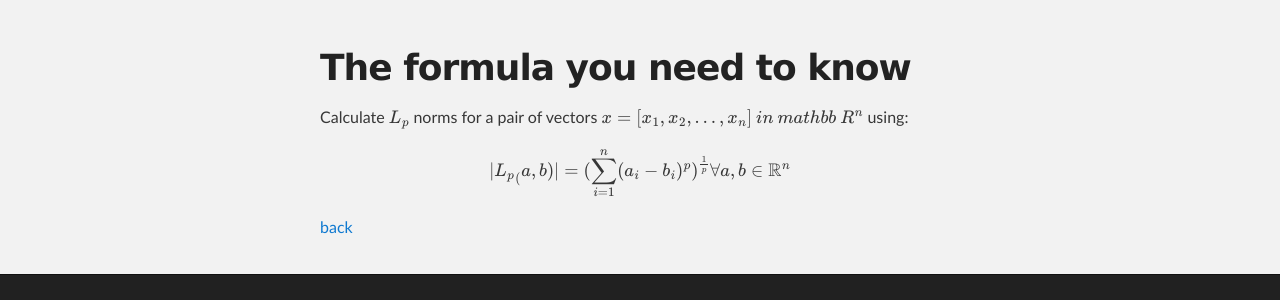
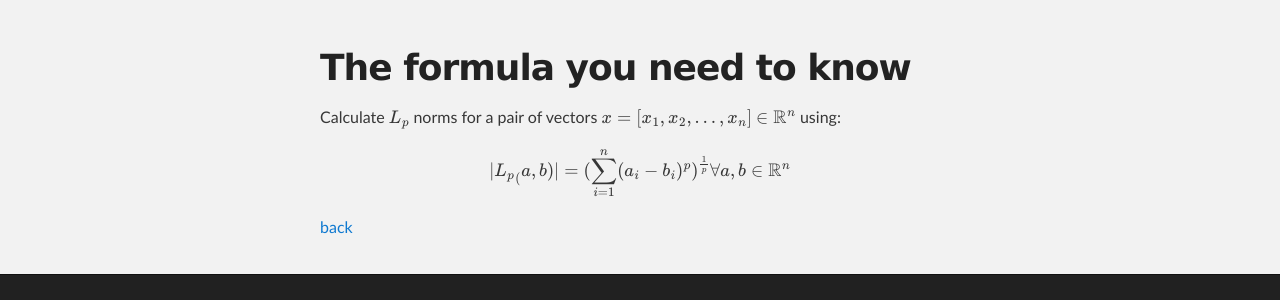
Before and after one commit to paperblack/paperblack.github.io, a Jekyll site: the page built from norms.md, in a window 1280 px wide. Shown: the part 219-519 px from the top of the page. Built offline with Jekyll 4.4.1, drawn with Linux system fonts in a browser that asks for light colours; formulas are drawn with MathJax 3; our own code applies the rules of GitHub Pages for plain Markdown files.

```diff
--- a/norms.md
+++ b/norms.md
@@ -5,7 +5,7 @@ layout: default
 # The formula you need to know
 
 <p>
-Calculate \(L_p\) norms for a pair of vectors \(x = [x_1, x_2, \ldots , x_n]\) \(in\) \(mathbb\) \(R^n\)  using:
+Calculate \(L_p\) norms for a pair of vectors \(x = [x_1, x_2, \ldots , x_n]\) \(\in \mathbb R^n \)  using:
 
 \[\vert {L_p}_(a,b) \vert = (\sum_{i=1}^n (a_i - b_i)^p)^{1 \over p}     \forall a,b \in \mathbb R^n \]
 </p>
```
